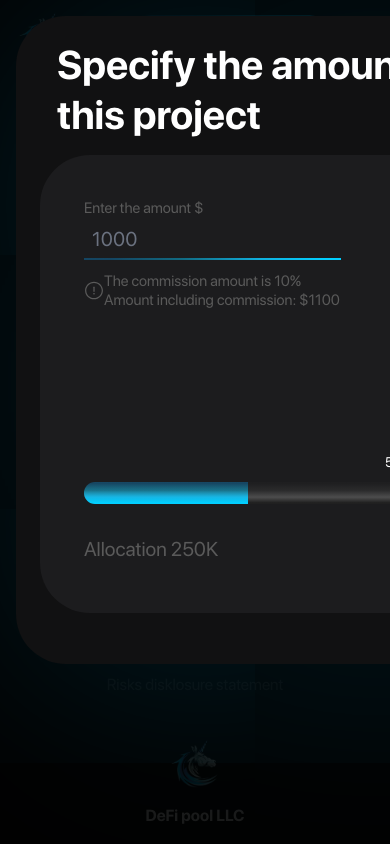
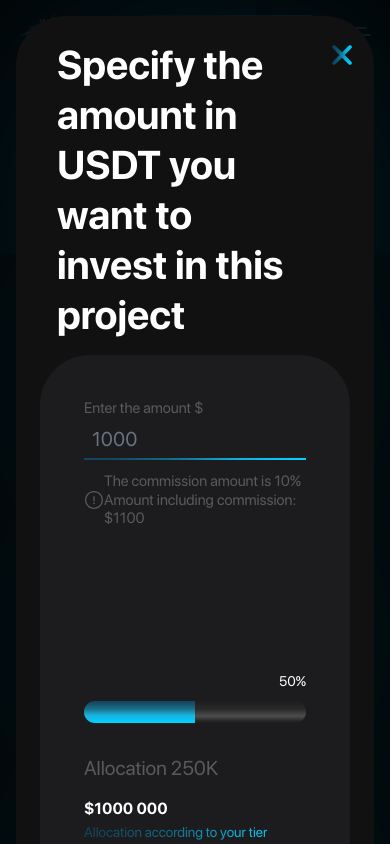
Before and after one commit to Credit-is-First/defi-pool-vc, a React (Create React App) app: page /project/1 in a window 390 px wide. Both pictures are taken after a click on the button "INVEST". Shown: the part 6824-7668 px from the top of the page. Built offline with nearby package versions, Linux system fonts and the light colour scheme.

Commit message:
mobile responsive in invest dialog

```diff
--- a/src/pages/Projects/components/InvestDialog.tsx
+++ b/src/pages/Projects/components/InvestDialog.tsx
@@ -10,7 +10,7 @@ type Props = BaseDialogProps
 function InvestDialog({ className, open = false, onClose, ...others }: Props) {
   return (
     <BaseDialog
-      className={`w-[1000px] h-[648px] rounded-[50px] ${className}`}
+      className={`max-w-[1000px] rounded-[50px] ${className}`}
       open={open}
       onClose={onClose}
       {...others}
@@ -18,10 +18,15 @@ function InvestDialog({ className, open = false, onClose, ...others }: Props) {
       <h4 className='ml-[17px] mr-[43px]'>
         Specify the amount in USDT you want to invest in this project
       </h4>
-      <div className='rounded-[50px] bg-card p-11 flex justify-between mt-[15px]'>
-        <div>
+      <div className='rounded-[50px] bg-card p-11 flex flex-col lg:flex-row justify-between mt-[15px]'>
+        <div className='w-full lg:w-[328px]'>
           <div className='text-md text-[#5A5A5A]'>Enter the amount $</div>
-          <BaseInput type='text' placeholder='1000' inputMode='numeric' className='h-[42px]' />
+          <BaseInput
+            type='text'
+            placeholder='1000'
+            inputMode='numeric'
+            className='h-[42px] min-w-0 w-full'
+          />
           <div className='flex text-md text-[#5A5A5A] mt-[12px]'>
             <img className='mr-[10x]' src={infoIconSrc} alt='info icon' />
             <span>
@@ -31,10 +36,10 @@ function InvestDialog({ className, open = false, onClose, ...others }: Props) {
             </span>
           </div>
           <div className='text-right text-sm mt-[145px]'>50%</div>
-          <BaseSlider value={50} className='h-[22px] w-[328px] mt-[10px]' />
+          <BaseSlider value={50} className='h-[22px] mt-[10px]' />
           <div className='text-[#5A5A5A] mt-[33px]'>Allocation 250K</div>
         </div>
-        <div className='w-[328px]'>
+        <div className='w-full lg:w-[328px]'>
           <nav className='mt-[18px]'>$1000 000</nav>
           <div className='text-sm gradient-text mt-[5px]'>
             Allocation according to your tier Octopus
```
